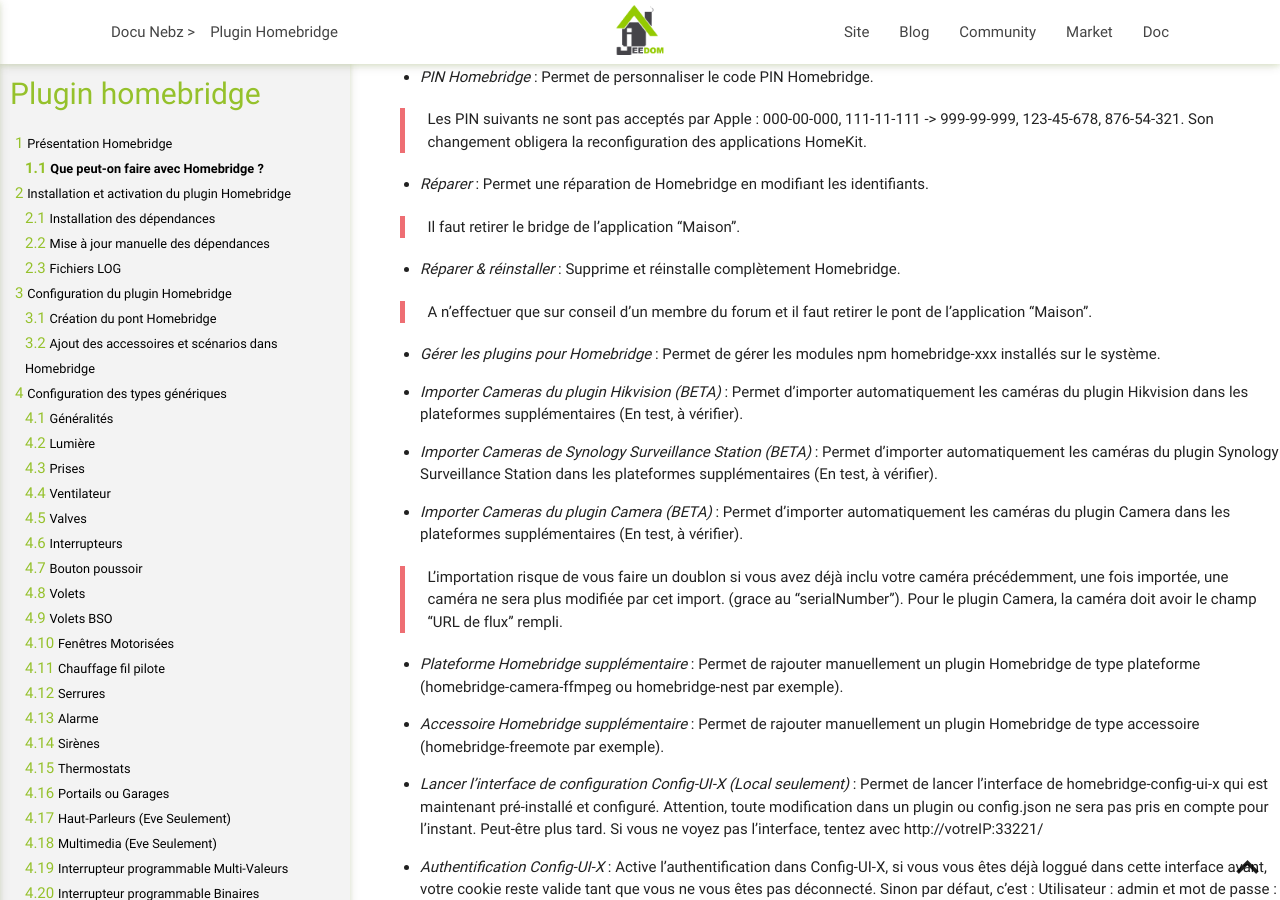
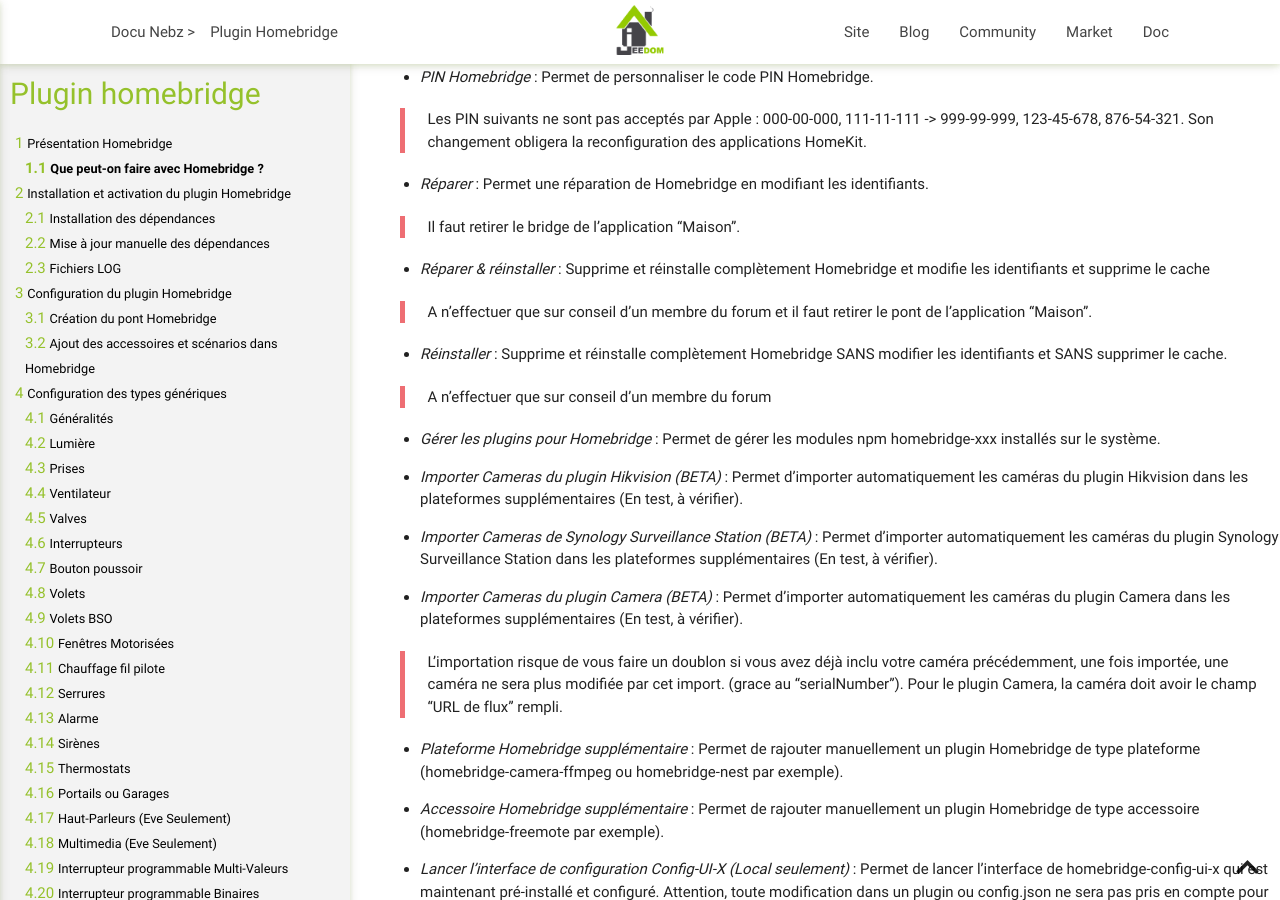
Before and after one commit to NebzHB/jeedom_docs, a Jekyll site: the page built from plugins/homebridge/fr_FR/index.md, in a window 1280 px wide and 900 px high, scrolled down 7969 px. Built offline with Jekyll 4.4.1, drawn with Linux system fonts in a browser that asks for light colours.

Commit message:
Update index.md

```diff
--- a/plugins/homebridge/fr_FR/index.md
+++ b/plugins/homebridge/fr_FR/index.md
@@ -139,9 +139,13 @@
 
 >Il faut retirer le bridge de l'application "Maison".
 
-* *Réparer & réinstaller* : Supprime et réinstalle complètement Homebridge.
+* *Réparer & réinstaller* : Supprime et réinstalle complètement Homebridge et modifie les identifiants et supprime le cache
 
 >A n'effectuer que sur conseil d'un membre du forum et il faut retirer le pont de l'application "Maison".
+
+* *Réinstaller* : Supprime et réinstalle complètement Homebridge SANS modifier les identifiants et SANS supprimer le cache.
+
+>A n'effectuer que sur conseil d'un membre du forum
 
 * *Gérer les plugins pour Homebridge* : Permet de gérer les modules npm homebridge-xxx installés sur le système.
 
```
